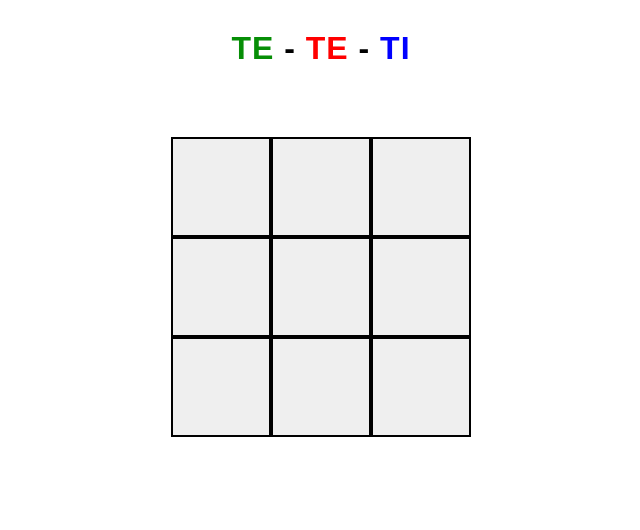
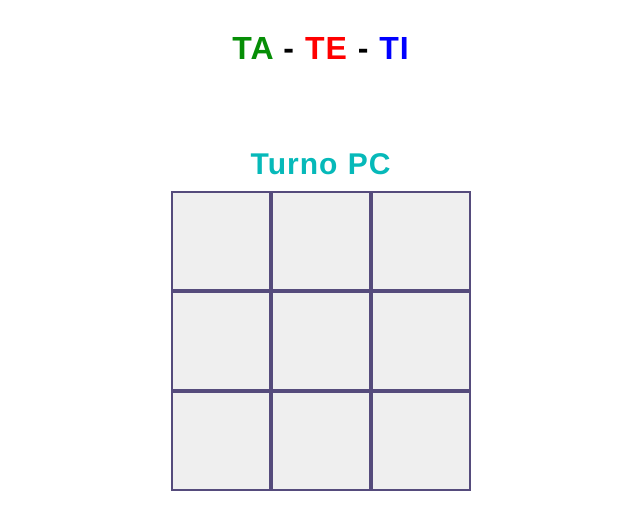
Before and after one commit to lubigsis/ta-te-ti, a plain HTML site: page index.html in a window 1280 px wide. Shown: the whole page, without its empty margins (319-959 px from the left). Drawn offline with Linux system fonts and the light colour scheme.

Commit message:
Hice 2 funciones para determinar aleatoriamente turnos de jugadores

```diff
--- a/estilos.css
+++ b/estilos.css
@@ -2,7 +2,7 @@
     margin: 0;
     padding: 0;
     box-sizing: border-box;
-    font-family: Arial, Helvetica, sans-serif;
+    font-family: 'Franklin Gothic Medium', 'Arial Narrow', Arial, sans-serif;
 }
 
 h1{
@@ -32,6 +32,10 @@ h1 .tres{
     font-size: 30px;
     font-weight: bold;
     text-align: center;
+    color: rgb(6, 185, 185);
+    letter-spacing: 1px;
+    padding: 10px;
+    /*background-color: yellow;*/
   }
 
   .board {
@@ -44,7 +48,8 @@ h1 .tres{
   .cell {
     width: 100px;
     height: 100px;
-    border: solid 2px black;
+    border: solid 2px rgb(85, 75, 124);
     font-size: 28px;
     font-weight: bolder;
+    color: red;
   }
--- a/index.html
+++ b/index.html
@@ -4,12 +4,12 @@
     <meta charset="UTF-8">
     <meta http-equiv="X-UA-Compatible" content="IE=edge">
     <meta name="viewport" content="width=device-width, initial-scale=1.0">
-    <title>Te desafío</title>
+    <title>OXOXOXO</title>
 <!------------------------------------------------------------ESTILOS---------------------------->
 <link rel="stylesheet" href="estilos.css">
 </head>
 <body>
-    <h1><span class="uno">TE</span> - <span class="dos">TE</span> - <span class="tres">TI</span></h1>
+    <h1><span class="uno">TA</span> - <span class="dos">TE</span> - <span class="tres">TI</span></h1>
         <div id="appJS" class="app">
             <div id="playerJS" class="player"></div>
             <div id="boardJS" class="board"></div>
--- a/main.js
+++ b/main.js
@@ -1,24 +1,48 @@
-//array bidimensional
+//array bidimensional. Acá se colocará c/u de las jugadas (3 filas y 3 columnas). Así se evita usar k' el DOM
+// p/obtener valores. Cada vez q' hay una partida o un turno, se imprime el resultado q' hay en ese Array
 const board = [
     ["", "", ""],
     ["", "", ""],
-    ["", "", ""],
+    ["", "", ""]
   ];
 
-  let turno = 0; //0 user, 1 = pc
-  const boardElement = document.querySelector("#boardJS");
-  const playerDiv = document.querySelector("#playerJS");
+  let turno = 0; //(0 user, 1 = pc)
+  let boardContenedor = document.querySelector("#boardJS");
+  let playerDiv = document.querySelector("#playerJS");
 
-  renderBoard();
-  /*--------------------------------------------------------------------------------------------------*/
-//recorro el array bidimensional
+  startGame();
+
+
+
+
+  /*-----------------------------------------------------------------------------------TABLERO---------------*/
+//recorro el array bidimensional, primero los row y dsp las cell. (El método map regresa un arreglo)
   function renderBoard() {
-    const html = board.map((row) => {
-      const cells = row.map((cell) => {
+    let html = board.map((row) => {
+      let cells = row.map((cell) => {
         return `<button class="cell">${cell}</button>`;
       });
-      return `<div class="row">${cells.join("")}</div>`;
+      return `<div class="row">${cells.join("")}</div>`; //se imprime una capa p!acomodr c/u de las filas
     });
 
-    boardElement.innerHTML = html.join("");
+    boardContenedor.innerHTML = html.join("");
   }
+
+  //----------------------------------------------------------------
+  function startGame() {
+    renderBoard();
+    turno = Math.random() < 0.5 ? 0 : 1; //el turno del jugador es aleatorio: (0 user, 1 = pc)
+    renderPlayer();
+
+    if (turno === 0) {
+      playerPlays();
+    } else {
+      PCPlays();
+    }
+  }
+
+  //--------------------------------------------------------------Turnos jugadores
+  function renderPlayer() {
+    document.querySelector("#playerJS").textContent =
+    `${turno === 0 ? "Turno usuario" : "Turno PC"}`;
+  }
```
